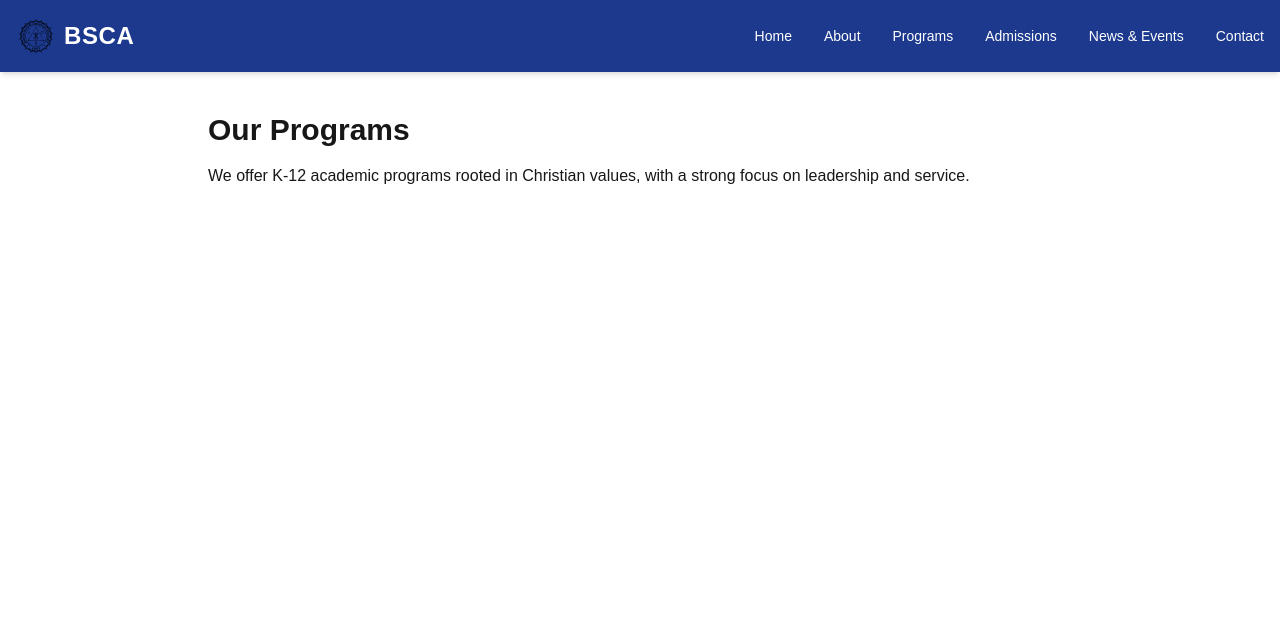
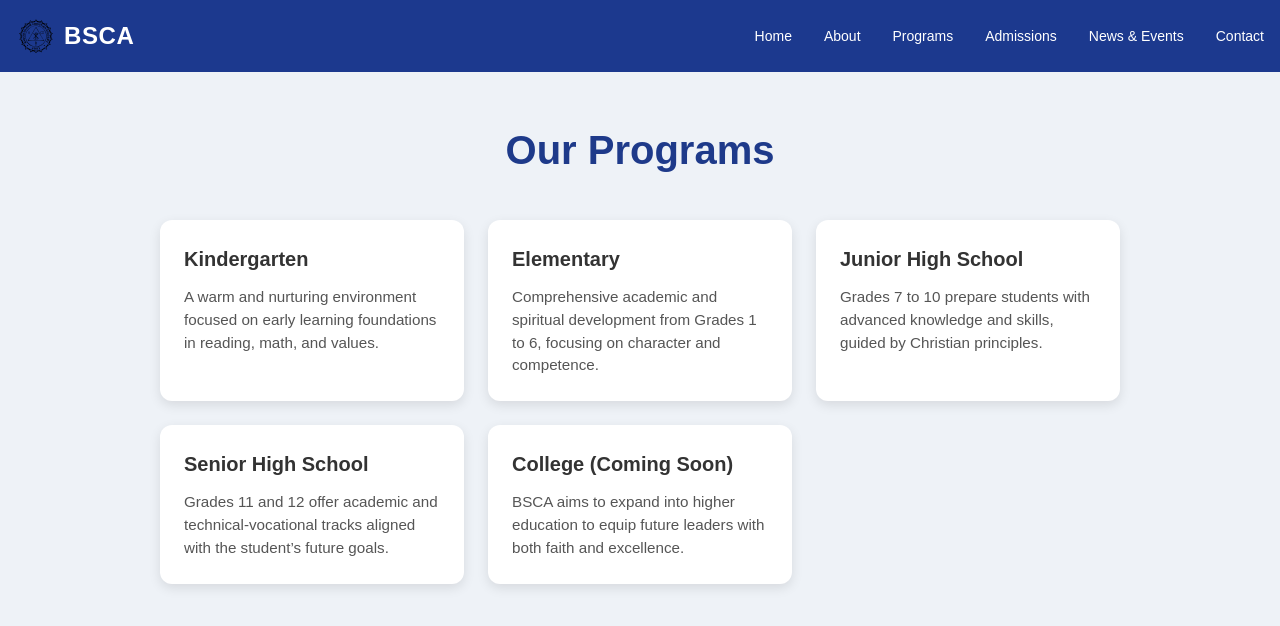
Before and after one commit to BSCA-ph/bsca-ph.github.io, a Next.js app in the folder bsca-site/: page /programs in a window 1280 px wide. Shown: the top 626 px of the page. Built offline with nearby package versions, Linux system fonts and the light colour scheme.

Commit message:
Added more content in landing page

```diff
--- a/bsca-site/app/news/page.tsx
+++ b/bsca-site/app/news/page.tsx
@@ -1,8 +1,81 @@
-export default function NewsPage() {
-    return (
-      <main className="max-w-4xl mx-auto px-4 py-10">
-        <h1 className="text-3xl font-bold mb-4">News & Events</h1>
-        <p>Stay updated with the latest announcements, school events, and community happenings at BSCA.</p>
-      </main>
-    );
-  }
+'use client';
+
+const newsEvents = [
+  {
+    title: 'BSCA Celebrates Foundation Day',
+    date: 'March 15, 2025',
+    summary: 'Students, teachers, and alumni gathered to celebrate BSCA’s 15th Foundation Day with a program and fellowship.',
+  },
+  {
+    title: 'Enrollment for SY 2025-2026 is Now Open',
+    date: 'April 1, 2025',
+    summary: 'Parents and guardians can now enroll their children for the upcoming school year. Visit the registrar’s office for details.',
+  },
+  {
+    title: 'Senior High Career Orientation Week',
+    date: 'February 25, 2025',
+    summary: 'Grade 11 and 12 students participated in talks with professionals from various fields as part of career readiness initiatives.',
+  },
+  {
+    title: 'Christmas Musical and Bazaar',
+    date: 'December 10, 2024',
+    summary: 'BSCA hosted a musical performance and mini-bazaar to bring the community together and showcase student talent.',
+  },
+];
+
+export default function NewsAndEvents() {
+  return (
+    <section
+      style={{
+        minHeight: '100vh',
+        padding: '3rem 1.5rem',
+        backgroundColor: '#f9fafc',
+        fontFamily: 'Arial, sans-serif',
+      }}
+    >
+      <div style={{ maxWidth: '960px', margin: '0 auto' }}>
+        <h1
+          style={{
+            fontSize: '2.25rem',
+            fontWeight: 'bold',
+            color: '#1e3a8a',
+            textAlign: 'center',
+            marginBottom: '2rem',
+          }}
+        >
+          News & Events
+        </h1>
+
+        <div style={{ display: 'flex', flexDirection: 'column', gap: '1.5rem' }}>
+          {newsEvents.map((item, index) => (
+            <div
+              key={index}
+              style={{
+                backgroundColor: '#ffffff',
+                borderRadius: '10px',
+                boxShadow: '0 2px 8px rgba(0, 0, 0, 0.08)',
+                padding: '1.5rem',
+                borderLeft: '6px solid #2563eb',
+              }}
+            >
+              <h2
+                style={{
+                  fontSize: '1.25rem',
+                  fontWeight: 600,
+                  marginBottom: '0.5rem',
+                  color: '#111827',
+                }}
+              >
+                {item.title}
+              </h2>
+              <p style={{ fontSize: '0.875rem', color: '#6b7280', marginBottom: '0.75rem' }}>
+                {item.date}
+              </p>
+              <p style={{ fontSize: '1rem', color: '#374151' }}>{item.summary}</p>
+            </div>
+          ))}
+        </div>
+      </div>
+    </section>
+  );
+}
--- a/bsca-site/app/page.tsx
+++ b/bsca-site/app/page.tsx
@@ -1,5 +1,5 @@
 import Image from 'next/image';
-import bscalogo from '../public/BSCA Logo.jpg'; // make sure your logo is here!
+import bscalogo from '../public/BSCA Logo.jpg';
 
 export default function HomePage() {
   return (
@@ -35,6 +35,55 @@ export default function HomePage() {
           </p>
         </div>
       </section>
+
+      {/* History Section */}
+      <section className="bg-blue-100 text-blue-900 py-16 px-4">
+        <div className="max-w-4xl mx-auto text-center">
+          <h2 className="text-3xl font-bold mb-4">Our History</h2>
+          <p className="text-lg">
+            Established in 2003, BSCA began as a small learning center with a big vision—to provide affordable, high-quality Christian education in Baguio City. Today, we serve students from Kindergarten to College, building a legacy of excellence and faith.
+          </p>
+        </div>
+      </section>
+
+      {/* Why Choose Us */}
+      <section className="bg-white text-blue-900 py-16 px-4">
+        <div className="max-w-4xl mx-auto text-center">
+          <h2 className="text-3xl font-bold mb-4">Why Choose BSCA?</h2>
+          <ul className="text-lg space-y-4">
+            <li>✓ Small class sizes for personalized attention</li>
+            <li>✓ Christian-centered curriculum and values</li>
+            <li>✓ Strong academic foundation from K to College</li>
+            <li>✓ Dedicated and compassionate educators</li>
+            <li>✓ Active student life and community involvement</li>
+          </ul>
+        </div>
+      </section>
+
+      {/* Mission & Vision */}
+      <section className="bg-blue-900 text-white py-16 px-4">
+        <div className="max-w-4xl mx-auto text-center">
+          <h2 className="text-3xl font-bold mb-4">Our Mission & Vision</h2>
+          <p className="text-lg mb-6">
+            <strong>Mission:</strong> To raise academically excellent and Christ-centered individuals who will lead and serve with integrity and compassion.
+          </p>
+          <p className="text-lg">
+            <strong>Vision:</strong> To be a premier Christian educational institution nurturing lifelong learners and leaders for God’s glory.
+          </p>
+        </div>
+      </section>
+
+      {/* Photo Gallery */}
+      <section className="bg-white text-blue-900 py-16 px-4">
+        <div className="max-w-6xl mx-auto text-center">
+          <h2 className="text-3xl font-bold mb-8">Campus Life & Highlights</h2>
+          <div className="grid grid-cols-1 sm:grid-cols-2 md:grid-cols-3 gap-6">
+            <Image src={bscalogo} alt="BSCA Event 1" className="rounded-lg shadow-md" />
+            <Image src={bscalogo} alt="BSCA Event 2" className="rounded-lg shadow-md" />
+            <Image src={bscalogo} alt="BSCA Event 3" className="rounded-lg shadow-md" />
+          </div>
+        </div>
+      </section>
     </main>
   );
 }
--- a/bsca-site/app/programs/page.tsx
+++ b/bsca-site/app/programs/page.tsx
@@ -1,8 +1,101 @@
+'use client';
+
+const programs = [
+  {
+    title: 'Kindergarten',
+    description:
+      'A warm and nurturing environment focused on early learning foundations in reading, math, and values.',
+  },
+  {
+    title: 'Elementary',
+    description:
+      'Comprehensive academic and spiritual development from Grades 1 to 6, focusing on character and competence.',
+  },
+  {
+    title: 'Junior High School',
+    description:
+      'Grades 7 to 10 prepare students with advanced knowledge and skills, guided by Christian principles.',
+  },
+  {
+    title: 'Senior High School',
+    description:
+      'Grades 11 and 12 offer academic and technical-vocational tracks aligned with the student’s future goals.',
+  },
+  {
+    title: 'College (Coming Soon)',
+    description:
+      'BSCA aims to expand into higher education to equip future leaders with both faith and excellence.',
+  },
+];
+
 export default function ProgramsPage() {
-    return (
-      <main className="max-w-4xl mx-auto px-4 py-10">
-        <h1 className="text-3xl font-bold mb-4">Our Programs</h1>
-        <p>We offer K-12 academic programs rooted in Christian values, with a strong focus on leadership and service.</p>
-      </main>
-    );
-  }
+  return (
+    <section
+      style={{
+        minHeight: '100vh',
+        padding: '3rem 1.5rem',
+        backgroundColor: '#eef2f7',
+        fontFamily: 'Arial, sans-serif',
+      }}
+    >
+      <div
+        style={{
+          maxWidth: '960px',
+          margin: '0 auto',
+          textAlign: 'center',
+        }}
+      >
+        <h1
+          style={{
+            fontSize: '2.5rem',
+            fontWeight: 'bold',
+            color: '#1e3a8a',
+            marginBottom: '2.5rem',
+          }}
+        >
+          Our Programs
+        </h1>
+
+        <div
+          style={{
+            display: 'grid',
+            gridTemplateColumns: 'repeat(auto-fit, minmax(250px, 1fr))',
+            gap: '1.5rem',
+          }}
+        >
+          {programs.map((program, index) => (
+            <div
+              key={index}
+              style={{
+                backgroundColor: '#ffffff',
+                borderRadius: '12px',
+                boxShadow: '0 4px 12px rgba(0, 0, 0, 0.1)',
+                padding: '1.5rem',
+                textAlign: 'left',
+              }}
+            >
+              <h2
+                style={{
+                  fontSize: '1.25rem',
+                  fontWeight: '600',
+                  color: '#333333',
+                  marginBottom: '0.75rem',
+                }}
+              >
+                {program.title}
+              </h2>
+              <p
+                style={{
+                  fontSize: '0.95rem',
+                  color: '#555555',
+                }}
+              >
+                {program.description}
+              </p>
+            </div>
+          ))}
+        </div>
+      </div>
+    </section>
+  );
+}
```
